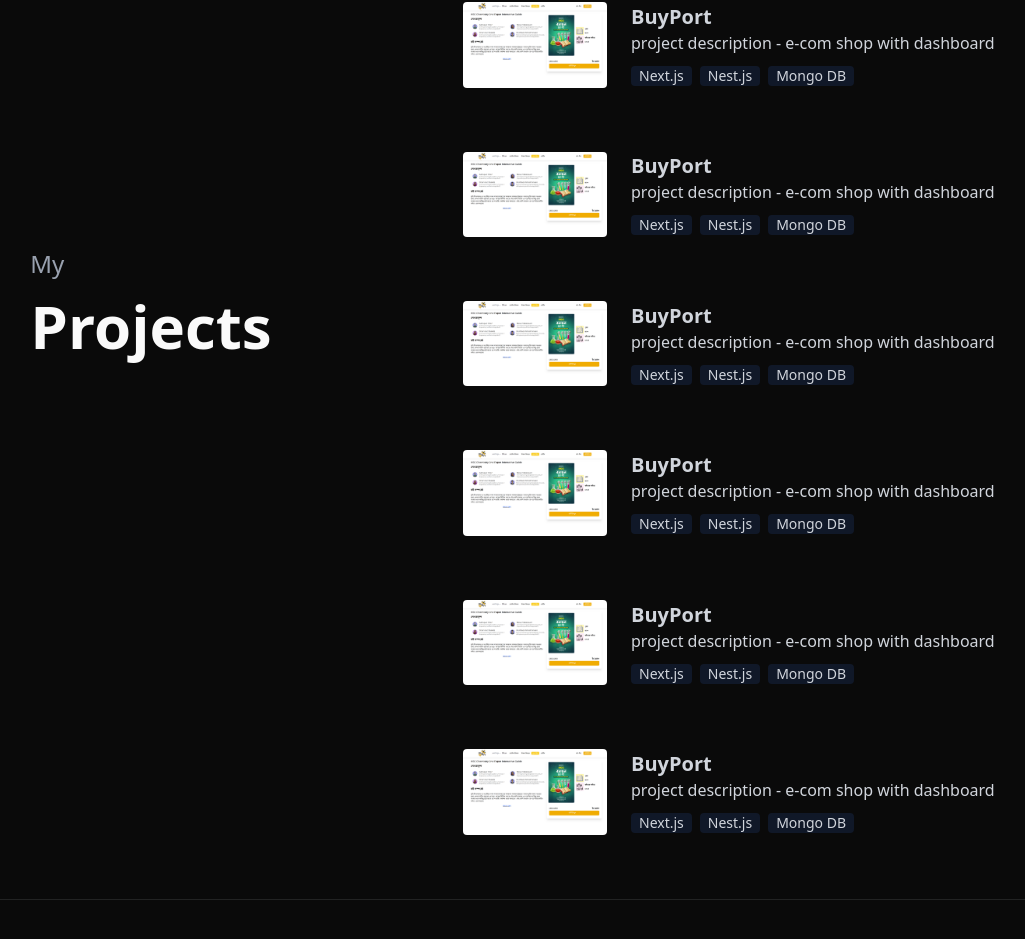
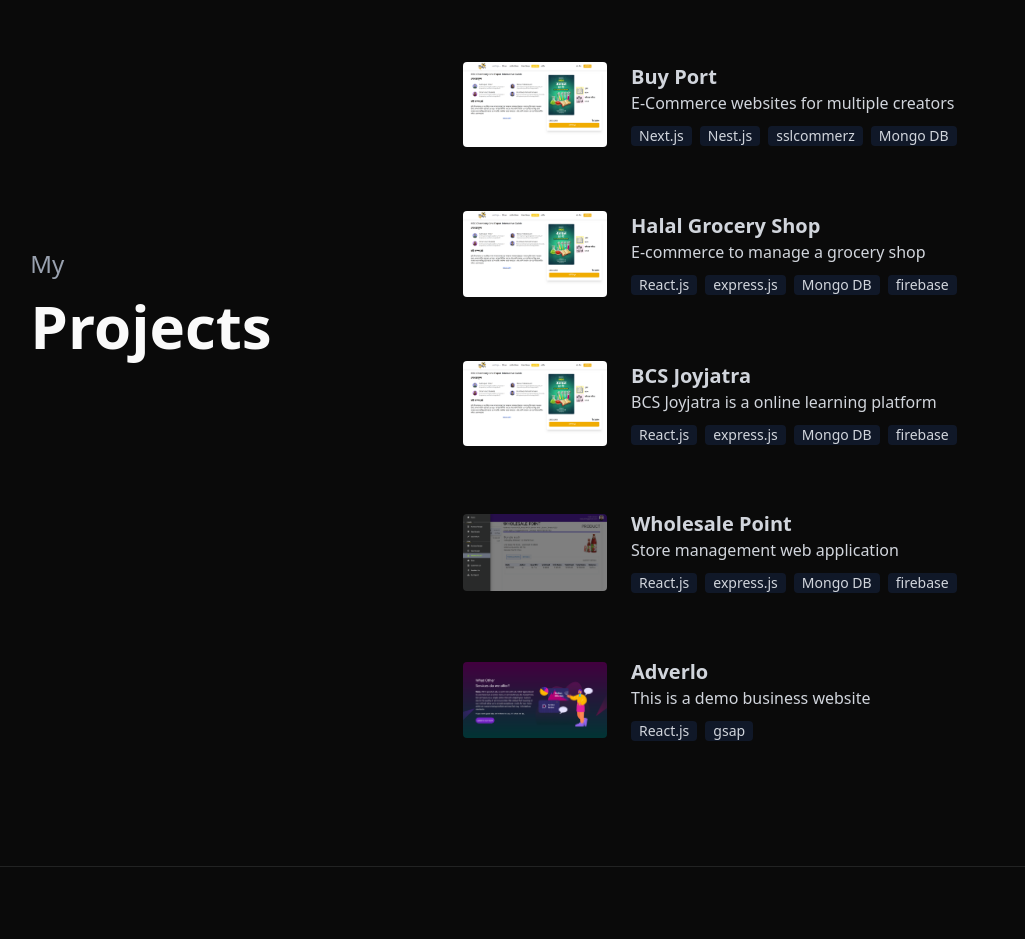
Before and after one commit to sajib-hosen/sajib, a Next.js app: page / in a window 1280 px wide. Shown: the part 3597-4536 px from the top of the page, without its empty margins (177-1202 px from the left). Built offline with nearby package versions, Linux system fonts and the light colour scheme.

Commit message:
updating project section

```diff
--- a/app/page.tsx
+++ b/app/page.tsx
@@ -1,9 +1,14 @@
 import TimeStamp from "@/components/shared/time-stamp";
-import { LIGHTHOUSE, MY_NAME, PROJECT_IMG } from "@/constent";
+import { LIGHTHOUSE, MY_NAME } from "@/constent";
+import { projects_data } from "@/data/data";
 import { ArrowBigRight, Facebook, Github, Linkedin, Mail } from "lucide-react";
 import Image from "next/image";
 import Link from "next/link";
 import React from "react";
+
+const Tag = ({ label }: { label: string }) => {
+  return <button className=" text-sm bg-gray-900 px-2 rounded">{label}</button>;
+};
 
 const EachBlok = ({
   left,
@@ -65,7 +70,12 @@ export default function Home() {
                 Get resume
               </button>
 
-              <Link target="_block" href={"https://fahrezi.fyi/"}>
+              <Link
+                target="_block"
+                href={
+                  "https://www.facebook.com/share/1BeUqtt9iF/?mibextid=qi2Omg"
+                }
+              >
                 <button className="cursor-pointer h-10 w-10 hover:bg-gray-700 bg-gray-800 flex justify-center items-center rounded-full">
                   <Facebook />
                 </button>
@@ -259,10 +269,10 @@ export default function Home() {
         }
       />
 
-      <div className="border-b  ">
-        <h1 className="pl-30 text-center text-4xl font-bold ">Performance</h1>
+      <div className="border-b text-gray-300 ">
+        <h1 className="pr-16 text-center text-4xl font-bold ">Performance</h1>
         <p className=" text-gray-400 text-2xl text-center">&</p>
-        <h1 className="pr-30 text-center mb-10 text-4xl font-bold ">
+        <h1 className="pl-16 text-center mb-10 text-4xl font-bold ">
           Optimization
         </h1>
         <div className=" flex items-center justify-center pb-4 sm:pb-10">
@@ -294,12 +304,12 @@ export default function Home() {
         }
         right={
           <>
-            {[...Array(6)].map((_, index) => (
+            {projects_data.map((e, index) => (
               <div key={index} className="flex items-center space-x-6 ">
                 <div className=" w-36">
-                  <Link target="_block" href={"https://clone-of.vercel.app/"}>
+                  <Link target="_block" href={e.project_url}>
                     <Image
-                      src={PROJECT_IMG.first}
+                      src={e.img_url}
                       width={500}
                       height={100}
                       alt="project"
@@ -308,18 +318,16 @@ export default function Home() {
                   </Link>
                 </div>
                 <div>
-                  <h1 className=" font-bold text-xl">BuyPort</h1>
-                  <p>project description - e-com shop with dashboard</p>
+                  <h1 className=" font-bold text-xl">
+                    <Link target="_block" href={e.project_url}>
+                      {e.name}
+                    </Link>
+                  </h1>
+                  <p>{e.description}</p>
                   <div className=" pt-2 space-x-2">
-                    <button className=" text-sm bg-gray-900 px-2 rounded">
-                      Next.js
-                    </button>
-                    <button className="text-sm bg-gray-900 px-2 rounded">
-                      Nest.js
-                    </button>
-                    <button className="text-sm bg-gray-900 px-2 rounded">
-                      Mongo DB
-                    </button>
+                    {e.tags.length
+                      ? e.tags.map((t) => <Tag key={t} label={t} />)
+                      : null}
                   </div>
                 </div>
               </div>
--- /dev/null
+++ b/data/data.ts
@@ -0,0 +1,39 @@
+import { PROJECT_IMG } from "@/constent";
+
+export const projects_data = [
+  {
+    name: "Buy Port",
+    img_url: PROJECT_IMG.first,
+    description: "E-Commerce websites for multiple creators",
+    tags: ["Next.js", "Nest.js", "sslcommerz", "Mongo DB"],
+    project_url: "https://clone-of.vercel.app",
+  },
+  {
+    name: "Halal Grocery Shop",
+    img_url: PROJECT_IMG.first,
+    description: "E-commerce to manage a grocery shop",
+    tags: ["React.js", "express.js", "Mongo DB", "firebase"],
+    project_url: "https://illustrious-semolina-241bb3.netlify.app/",
+  },
+  {
+    name: "BCS Joyjatra",
+    img_url: PROJECT_IMG.first,
+    description: "BCS Joyjatra is a online learning platform",
+    tags: ["React.js", "express.js", "Mongo DB", "firebase"],
+    project_url: "https://illustrious-semolina-241bb3.netlify.app/",
+  },
+  {
+    name: "Wholesale Point",
+    img_url: PROJECT_IMG.secant,
+    description: "Store management web application",
+    tags: ["React.js", "express.js", "Mongo DB", "firebase"],
+    project_url: "https://coruscating-faun-e0a53f.netlify.app/",
+  },
+  {
+    name: "Adverlo",
+    img_url: PROJECT_IMG.third,
+    description: "This is a demo business website",
+    tags: ["React.js", "gsap"],
+    project_url: "https://neon-tanuki-376c60.netlify.app/",
+  },
+];
```
